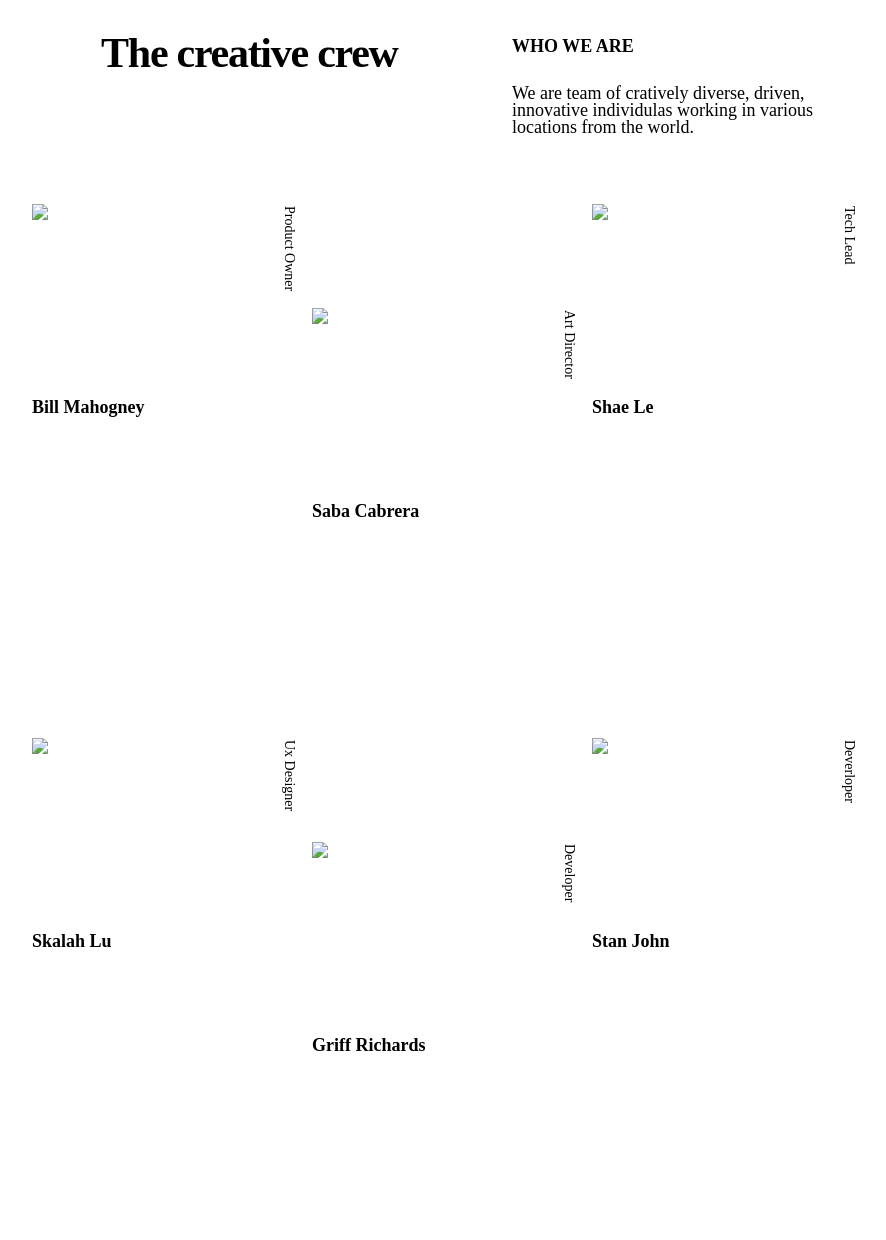
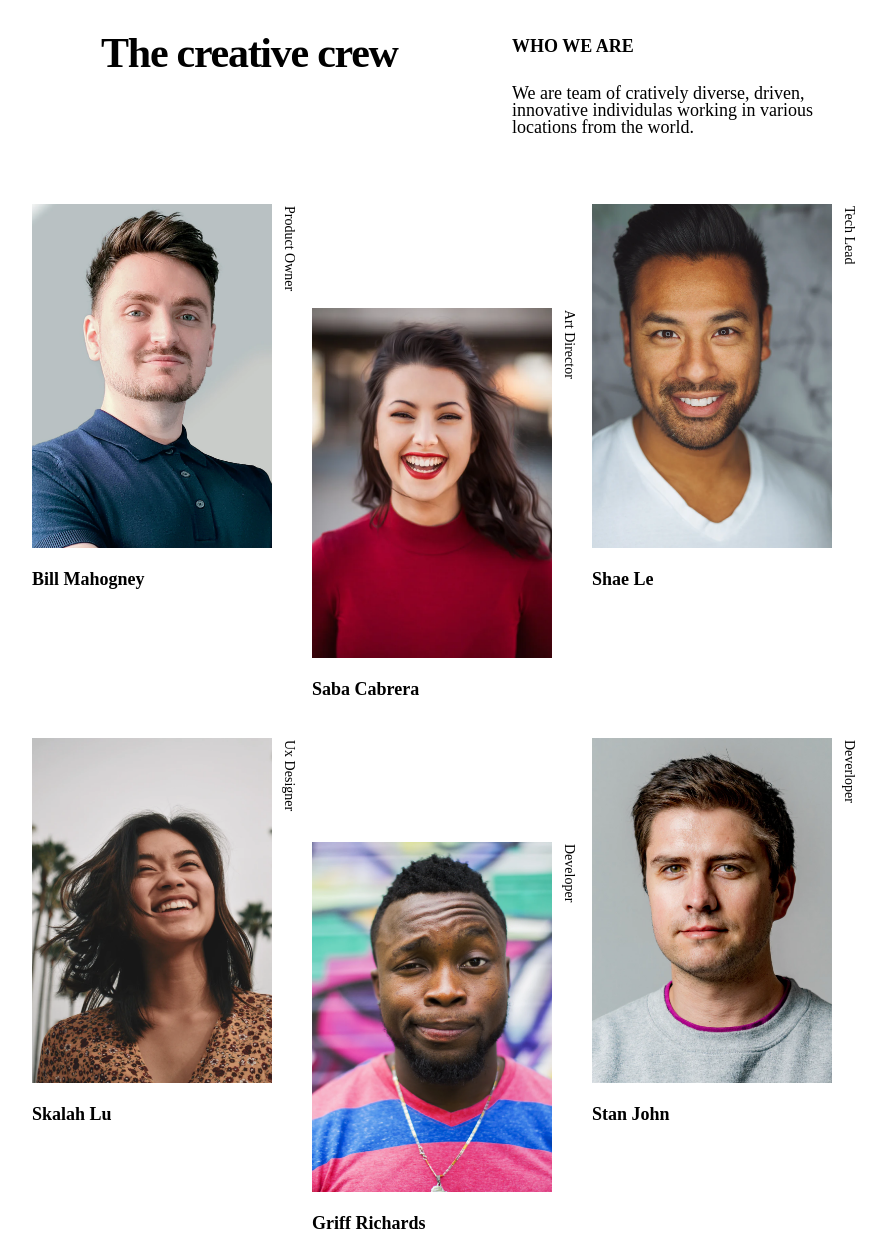
Before and after one commit to govindaraju6667/Team-Manager, a plain HTML site: page index.html in a window 1280 px wide. Shown: the whole page, without its empty margins (196-1082 px from the left). Drawn offline with Linux system fonts and the light colour scheme; the site is published under a folder, as on GitHub Pages, so addresses that start at the root find nothing.

Commit message:
Update index.html

```diff
--- a/index.html
+++ b/index.html
@@ -24,32 +24,32 @@
 
       <div class="container">
         <div class="picture1">
-          <img src="/photo1.png" />
+          <img src="./photo1.png" />
           <p>Bill Mahogney</p>
           <h6>Product Owner</h6>
         </div>
         <div class="picture1 middle second">
-          <img src="/photo2.png" />
+          <img src="./photo2.png" />
           <p>Saba Cabrera</p>
           <h6>Art Director</h6>
         </div>
         <div class="picture1">
-          <img src="/photo3.png" />
+          <img src="./photo3.png" />
           <p>Shae Le</p>
           <h6>Tech Lead</h6>
         </div>
         <div class="picture1 second">
-          <img src="/photo4.png" />
+          <img src="./photo4.png" />
           <p>Skalah Lu</p>
           <h6>Ux Designer</h6>
         </div>
         <div class="picture1 middle">
-          <img src="/photo5.png" />
+          <img src="./photo5.png" />
           <p>Griff Richards</p>
           <h6>Developer</h6>
         </div>
         <div class="picture1 second">
-          <img src="/photo6.png" />
+          <img src="./photo6.png" />
           <p>Stan John</p>
           <h6>Deverloper</h6>
         </div>
```
